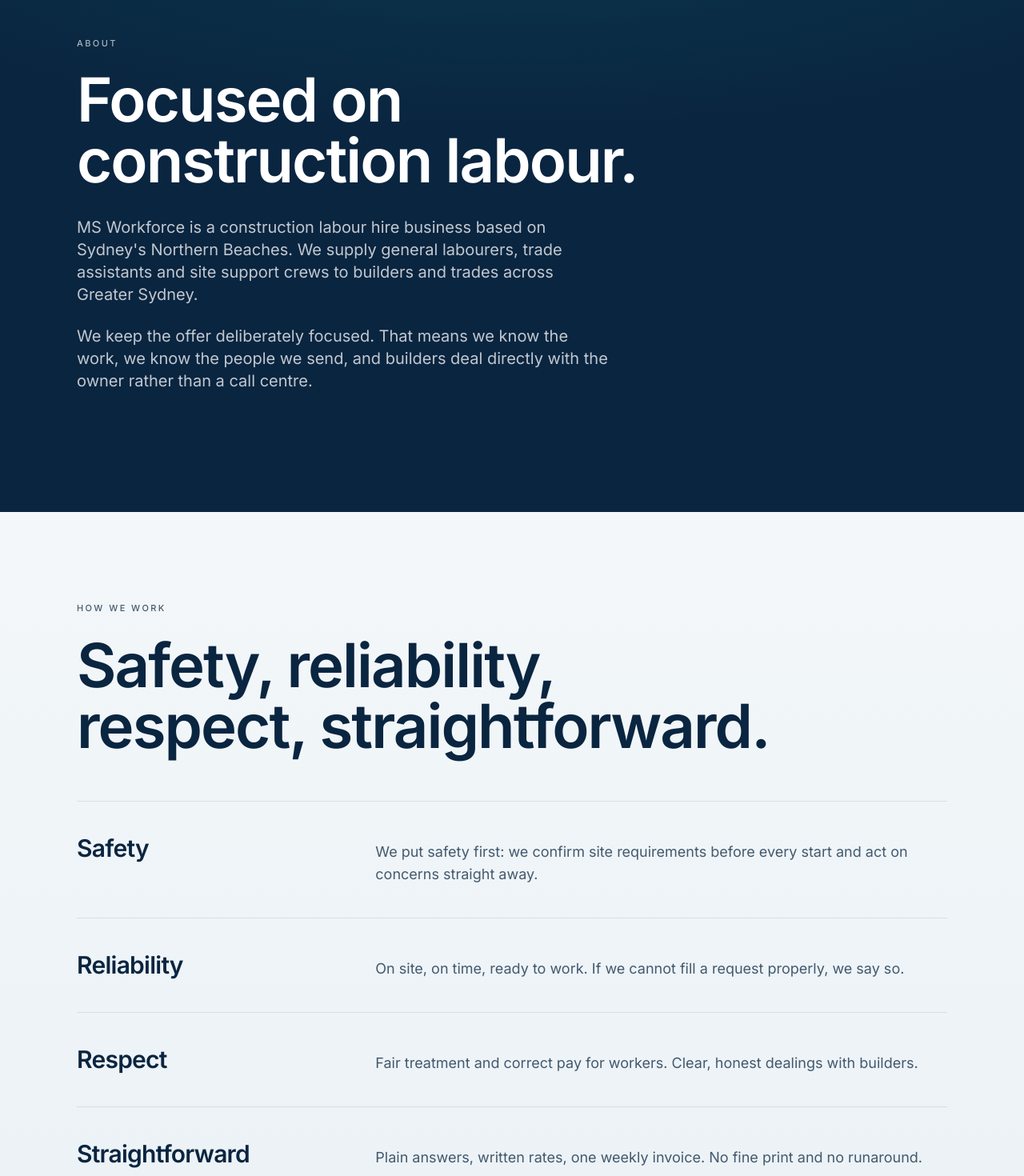
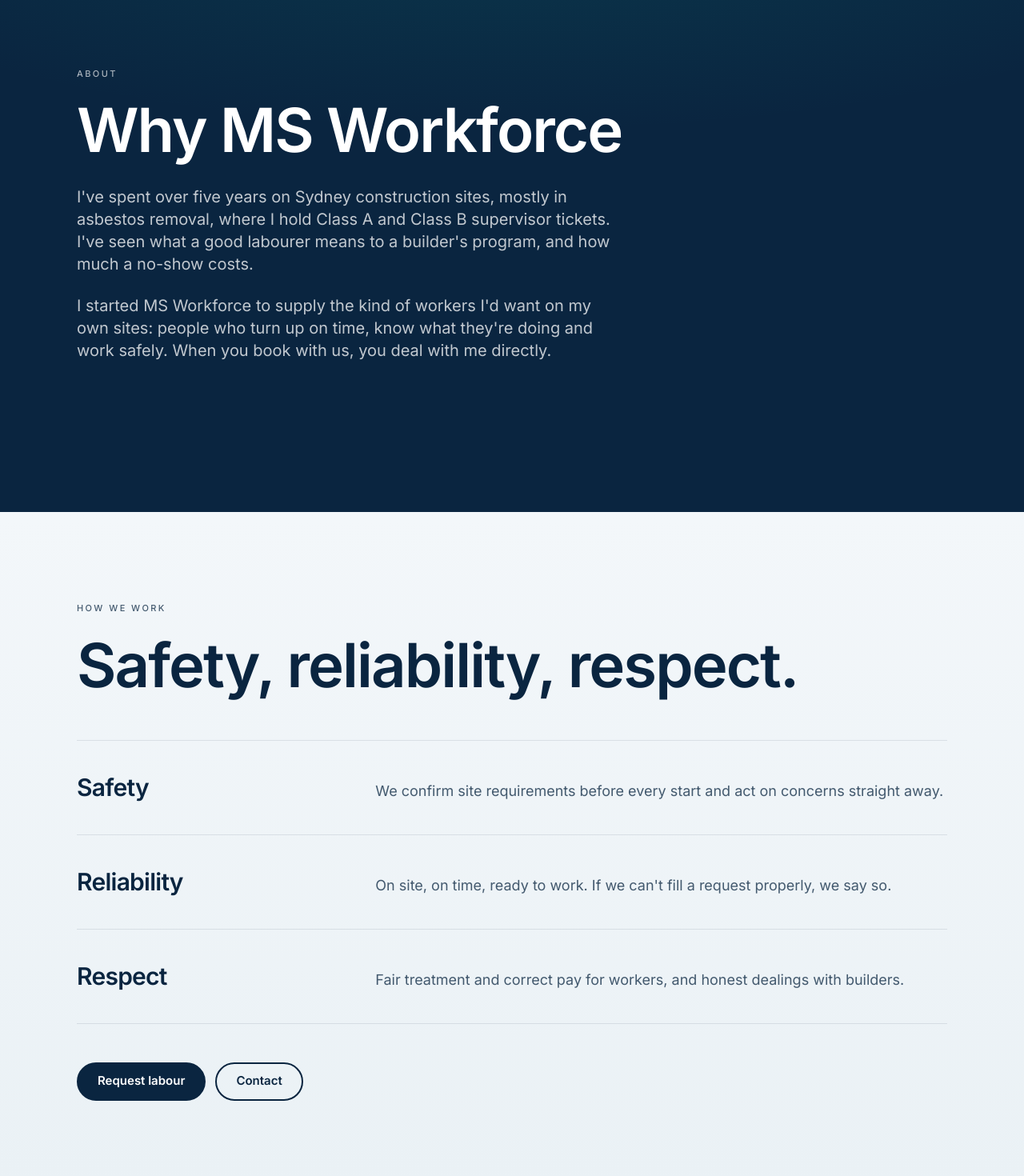
Before and after one commit to curiouscitizen11/MS-Workforce, a Next.js app: page /about in a window 1280 px wide. Shown: the part 160-1630 px from the top of the page at 80% size. Built offline with nearby package versions, Linux system fonts and the light colour scheme.

Commit message:
About: 'Why MS Workforce' owner intro, three values; Builders: replace What we supply button with Services link line

```diff
--- a/app/about/page.tsx
+++ b/app/about/page.tsx
@@ -19,19 +19,15 @@
 const values = [
   {
     title: "Safety",
-    body: "We put safety first: we confirm site requirements before every start and act on concerns straight away.",
+    body: "We confirm site requirements before every start and act on concerns straight away.",
   },
   {
     title: "Reliability",
-    body: "On site, on time, ready to work. If we cannot fill a request properly, we say so.",
+    body: "On site, on time, ready to work. If we can't fill a request properly, we say so.",
   },
   {
     title: "Respect",
-    body: "Fair treatment and correct pay for workers. Clear, honest dealings with builders.",
-  },
-  {
-    title: "Straightforward",
-    body: "Plain answers, written rates, one weekly invoice. No fine print and no runaround.",
+    body: "Fair treatment and correct pay for workers, and honest dealings with builders.",
   },
 ];
 
@@ -41,18 +37,19 @@
       <section className="flex screen items-center bg-navy text-white">
         <div className="wrap py-24 sm:py-28">
           <p className="kicker text-white/65">About</p>
-          <h1 className="display mt-6">Focused on construction labour.</h1>
+          <h1 className="display mt-6">Why MS Workforce</h1>
           <div className="mt-8 max-w-2xl space-y-6 text-lg leading-relaxed text-white/75 sm:text-xl">
             <p>
-              MS Workforce is a construction labour hire business based on
-              Sydney&apos;s Northern Beaches. We supply general labourers, trade
-              assistants and site support crews to builders and trades across
-              Greater Sydney.
+              I&apos;ve spent over five years on Sydney construction sites,
+              mostly in asbestos removal, where I hold Class A and Class B
+              supervisor tickets. I&apos;ve seen what a good labourer means to a
+              builder&apos;s program, and how much a no-show costs.
             </p>
             <p>
-              We keep the offer deliberately focused. That means we know the
-              work, we know the people we send, and builders deal directly with
-              the owner rather than a call centre.
+              I started MS Workforce to supply the kind of workers I&apos;d want
+              on my own sites: people who turn up on time, know what they&apos;re
+              doing and work safely. When you book with us, you deal with me
+              directly.
             </p>
           </div>
         </div>
@@ -61,7 +58,7 @@
       <section className="flex screen items-center bg-tint text-navy">
         <div className="wrap py-24 sm:py-28">
           <p className="kicker text-navy/75">How we work</p>
-          <h2 className="display mt-6">Safety, reliability, respect, straightforward.</h2>
+          <h2 className="display mt-6">Safety, reliability, respect.</h2>
           <ul className="mt-14 border-b border-navy/10">
             {values.map((item) => (
               <li key={item.title} className="stack-row border-t border-navy/10">
--- a/app/clients/page.tsx
+++ b/app/clients/page.tsx
@@ -95,11 +95,15 @@
             <a href={REQUEST_LABOUR_HREF} className="pill pill-line w-full sm:w-auto">
               Email the brief
             </a>
-            <Link href="/services" className="pill pill-line w-full sm:w-auto">
-              What we supply
-            </Link>
           </div>
           <p className="mt-6 text-sm text-white/60">
+            See our full range of roles and booking options on the{" "}
+            <Link href="/services" className="text-teal-300 underline decoration-teal-300/40 underline-offset-4 hover:text-white">
+              Services page
+            </Link>
+            .
+          </p>
+          <p className="mt-2 text-sm text-white/60">
             Prefer email? Write to{" "}
             <a href={EMAIL_HREF} className="text-teal-300 underline decoration-teal-300/40 underline-offset-4 hover:text-white">
               {EMAIL}
```
